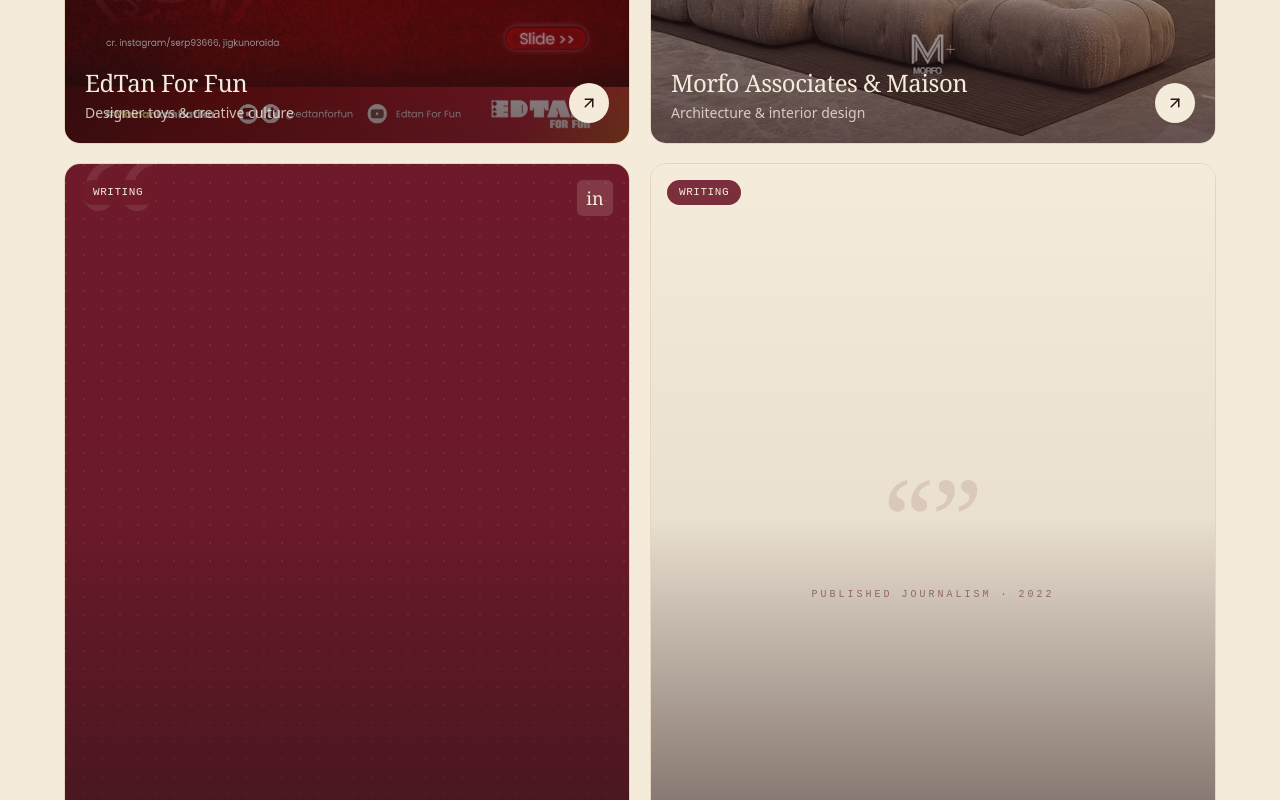
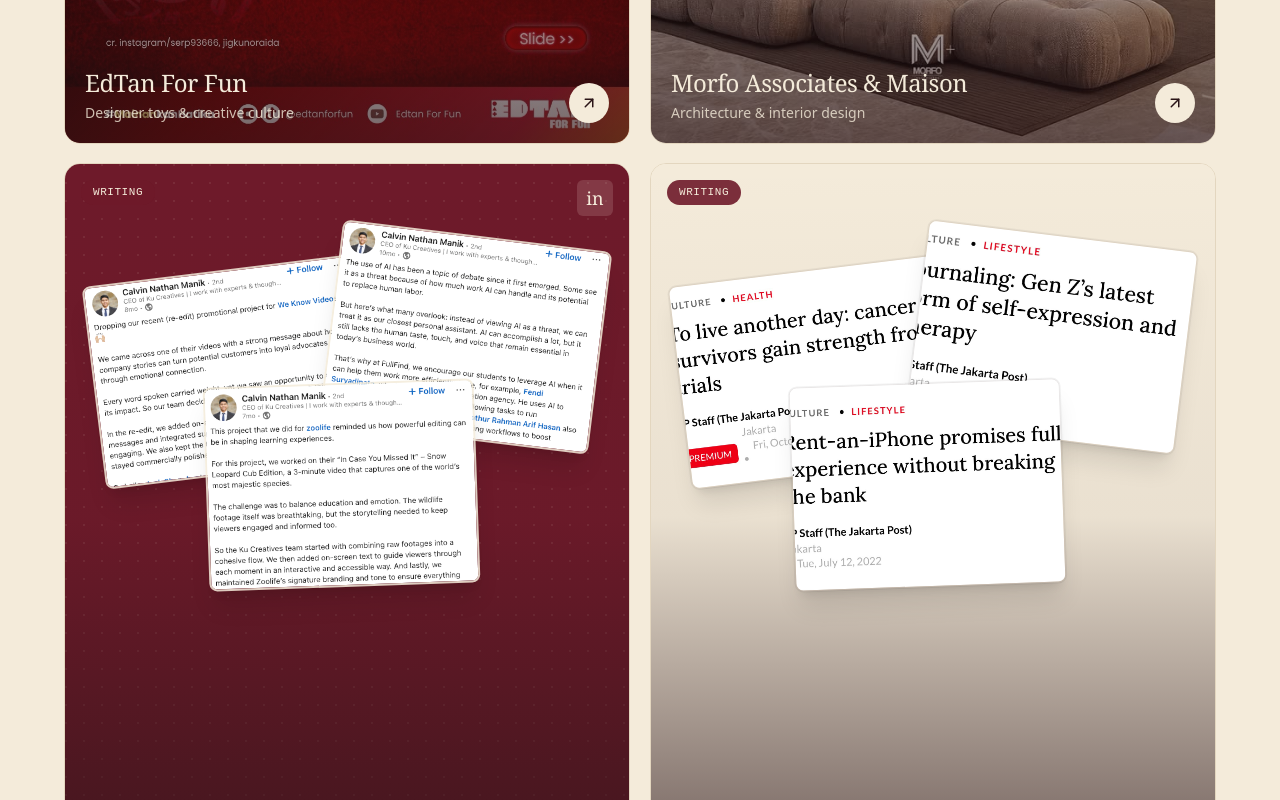
Before and after one commit to gracesianeishere/landingpage, a Next.js app: page / in a window 1280 px wide. Shown: the part 2960-3760 px from the top of the page. Built offline with nearby package versions, Linux system fonts and the light colour scheme.

Commit message:
Content-writer cards: replace empty covers with real 'clippings' collage
Co-Authored-By: Claude Opus 4.8 <noreply@anthropic.com>
Claude-Session: https://claude.ai/code/session_019hGB4sgAEZZKCAGJpY9eYj

```diff
--- a/components/SelectedWork.tsx
+++ b/components/SelectedWork.tsx
@@ -8,10 +8,24 @@ import { projects, type Project } from "@/lib/content";
 import { Carousel } from "./Carousel";
 import { VideoPlayer } from "./VideoPlayer";
 import { Reveal } from "./Reveal";
+import { cn } from "@/lib/utils";
 
-function LinkedInCover() {
+/** Overlapping "clippings" collage of real screenshots, on a colored ground. */
+function StackCover({ images, variant }: { images: string[]; variant: "wine" | "cream" }) {
+  const wine = variant === "wine";
+  const cards = [
+    { left: "5%", top: "15%", rot: -7, z: 1 },
+    { left: "47%", top: "10%", rot: 7, z: 2 },
+    { left: "25%", top: "31%", rot: -2, z: 3 },
+  ];
   return (
-    <div className="absolute inset-0 bg-wine transition-transform duration-700 ease-out group-hover:scale-[1.04]">
+    <div
+      className={cn(
+        "absolute inset-0 transition-transform duration-700 ease-out group-hover:scale-[1.03]",
+        wine ? "bg-wine" : "bg-canvas"
+      )}
+    >
+      {wine && (
         <div
           className="absolute inset-0 opacity-[0.08]"
           style={{
@@ -20,33 +34,31 @@ function LinkedInCover() {
             backgroundSize: "18px 18px",
           }}
         />
-      <span
-        aria-hidden
-        className="pointer-events-none absolute -top-10 left-2 select-none font-display text-[12rem] leading-none text-cream/10"
+      )}
+      {images.slice(0, 3).map((src, i) => (
+        <div
+          key={src}
+          className={cn(
+            "absolute w-[48%] overflow-hidden rounded-lg shadow-xl",
+            wine ? "border-2 border-cream/85" : "border border-ink/10 ring-1 ring-black/5"
+          )}
+          style={{
+            left: cards[i].left,
+            top: cards[i].top,
+            transform: `rotate(${cards[i].rot}deg)`,
+            zIndex: cards[i].z,
+          }}
         >
-        &ldquo;
-      </span>
-      <span className="absolute right-4 top-4 grid h-9 w-9 place-items-center rounded-md bg-cream/15 font-display text-lg text-cream">
+          <div className="relative aspect-[4/3]">
+            <Image src={src} alt="" fill sizes="280px" className="object-cover object-top" />
+          </div>
+        </div>
+      ))}
+      {wine && (
+        <span className="absolute right-4 top-4 z-10 grid h-9 w-9 place-items-center rounded-md bg-cream/15 font-display text-lg text-cream">
           in
         </span>
-    </div>
-  );
-}
-
-function PressCover() {
-  return (
-    <div className="absolute inset-0 bg-canvas transition-transform duration-700 ease-out group-hover:scale-[1.04]">
-      <div className="absolute inset-0 grid place-items-center">
-        <span
-          aria-hidden
-          className="select-none font-display text-[7rem] leading-none text-wine/12"
-        >
-          &ldquo;&rdquo;
-        </span>
-      </div>
-      <span className="absolute inset-x-0 top-[60%] text-center font-mono text-[10px] uppercase tracking-[0.3em] text-wine/55">
-        Published Journalism · 2022
-      </span>
+      )}
     </div>
   );
 }
@@ -61,9 +73,9 @@ function ProjectCard({ project, onOpen }: { project: Project; onOpen: () => void
     >
       <div className="relative aspect-[4/5] w-full overflow-hidden rounded-2xl border border-hair bg-surface">
         {project.coverKind === "linkedin" ? (
-          <LinkedInCover />
+          <StackCover images={(project.gallery ?? []).map((g) => g.src)} variant="wine" />
         ) : project.coverKind === "press" ? (
-          <PressCover />
+          <StackCover images={(project.articles ?? []).map((a) => a.image)} variant="cream" />
         ) : (
           <Image
             src={project.cover.src}
```
Lines whose indentation alone changed are shown as unchanged.
